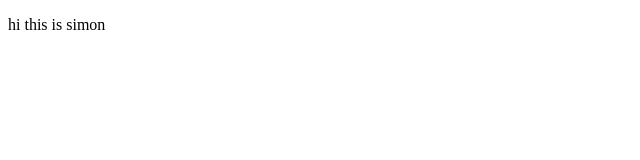
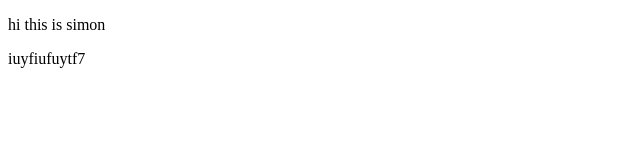
Before and after one commit to simonact/its_me_sr, a plain HTML site: page index.html in a window 1280 px wide. Shown: the full height of the page, 0-640 px from the left. Drawn offline with Linux system fonts and the light colour scheme.

Commit message:
Update index.html

```diff
--- a/index.html
+++ b/index.html
@@ -1,9 +1,9 @@
 <!DOCTYPE html>
 <html>
     <head>
-
     </head>
     <body>
         <p>hi this is simon</p>
+        <P>iuyfiufuytf7</P>
     </body>
 </html>
```
